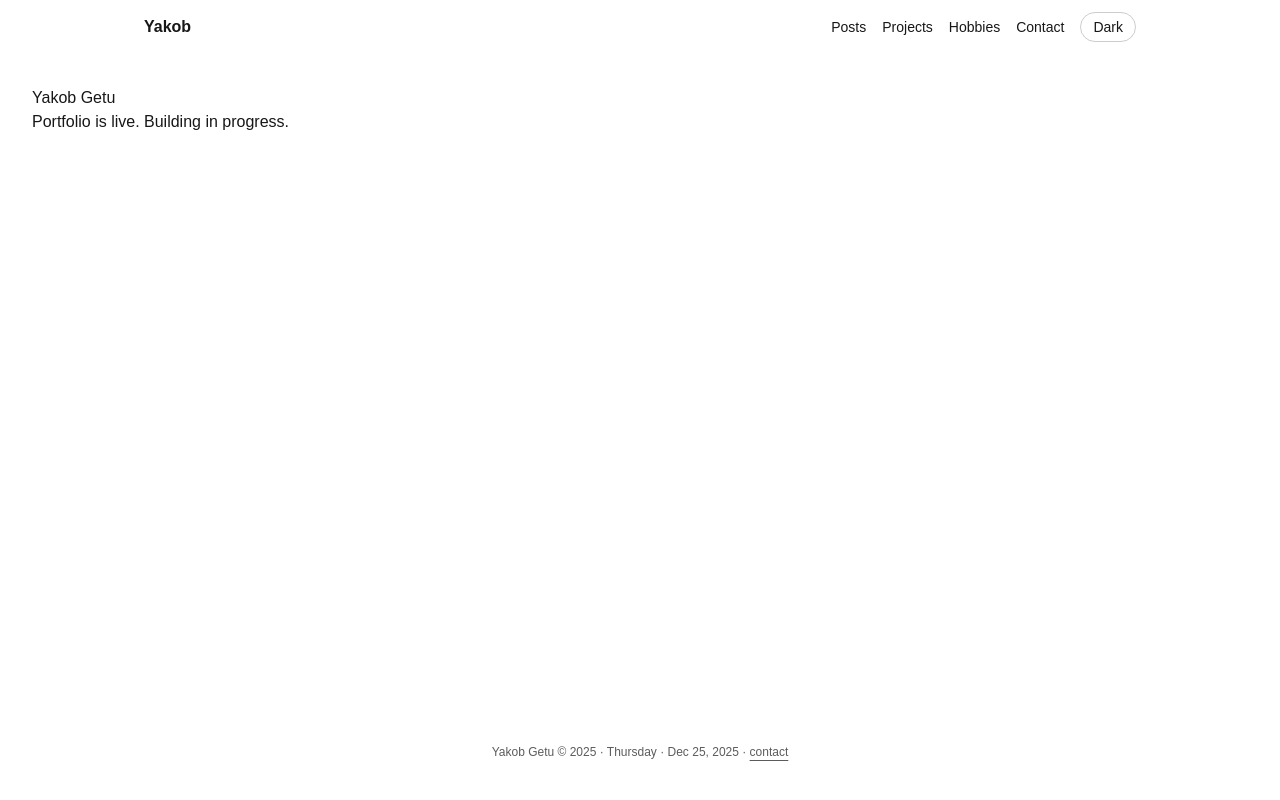
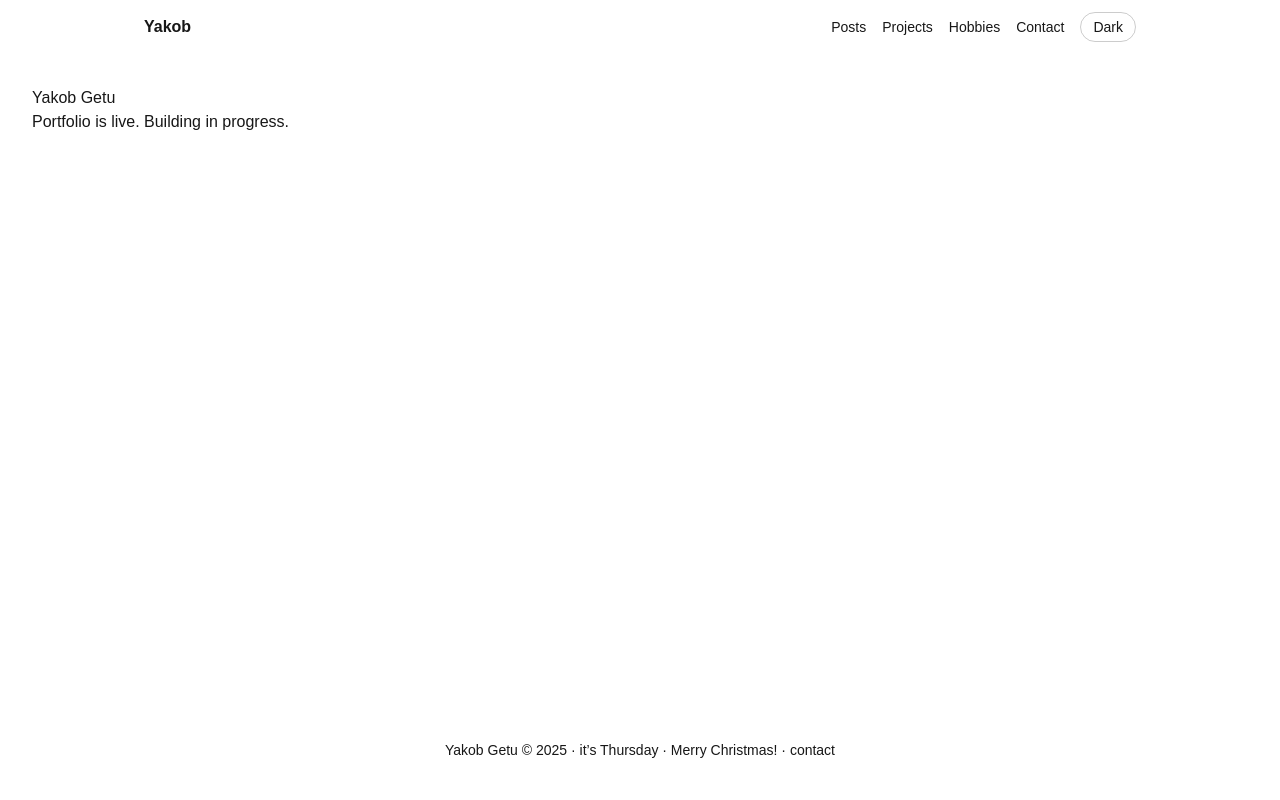
Before and after one commit to ygetu22/yakobgetu-portfolio, a Next.js app: page / in a window 1280 px wide. Built offline with nearby package versions, Linux system fonts and the light colour scheme.

Commit message:
update footer message

```diff
--- a/src/components/footer.tsx
+++ b/src/components/footer.tsx
@@ -2,31 +2,31 @@
 
 import Link from "next/link";
 
-function formatFooterDate(d: Date) {
-  const year = new Intl.DateTimeFormat("en-US", { year: "numeric" }).format(d);
-  const weekday = new Intl.DateTimeFormat("en-US", { weekday: "long" }).format(d);
-  const fullDate = new Intl.DateTimeFormat("en-US", {
-    month: "short",
-    day: "numeric",
-    year: "numeric",
-  }).format(d);
+export default function Footer() {
+  const year = new Date().getFullYear();
 
-  return { year, weekday, fullDate };
-}
+  const weekday = new Intl.DateTimeFormat("en-US", {
+    weekday: "long",
+    timeZone: "America/New_York",
+  }).format(new Date());
 
-export default function Footer() {
-  const d = new Date();
-  const { year, weekday, fullDate } = formatFooterDate(d);
+  const now = new Date();
+  const isChristmas = now.getMonth() === 11 && now.getDate() === 25;
+
+  const parts = [
+    `Yakob Getu © ${year}`,
+    `it’s ${weekday}`,
+    isChristmas ? "Merry Christmas!" : null,
+  ].filter(Boolean);
 
   return (
-    <footer className="py-10">
-      <div className="mx-auto flex max-w-5xl items-center justify-center px-4">
-        <p className="text-xs opacity-70" suppressHydrationWarning>
-          Yakob Getu © {year} · {weekday} · {fullDate} ·{" "}
-          <Link href="/contact" className="underline underline-offset-4">
-            contact
-          </Link>
-        </p>
+    <footer className="w-full py-10 text-center text-sm">
+      <div className="mx-auto max-w-5xl px-4">
+        <span>{parts.join(" · ")}</span>
+        <span>{" · "}</span>
+        <Link href="/contact" className="hover:underline">
+          contact
+        </Link>
       </div>
     </footer>
   );
```
